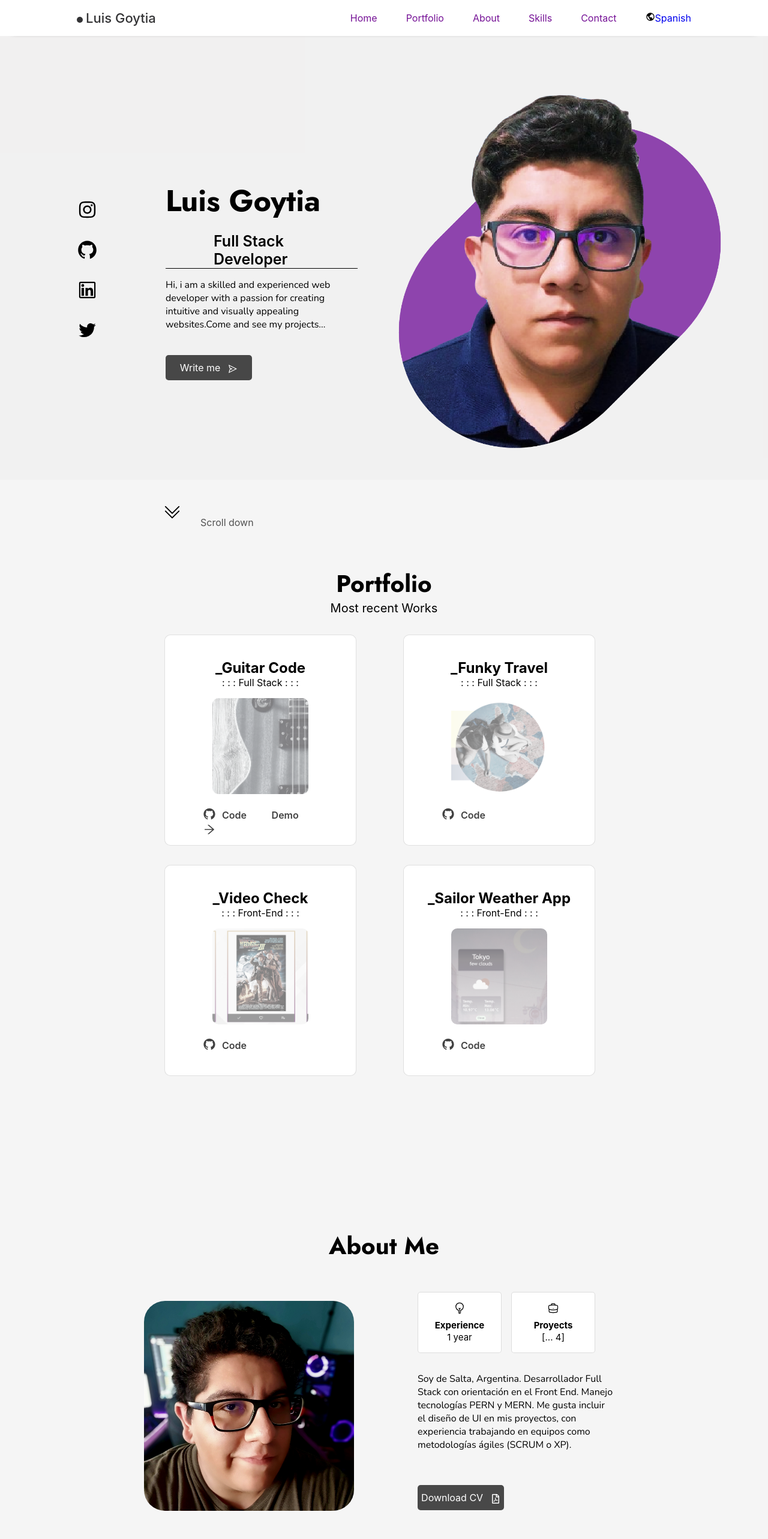
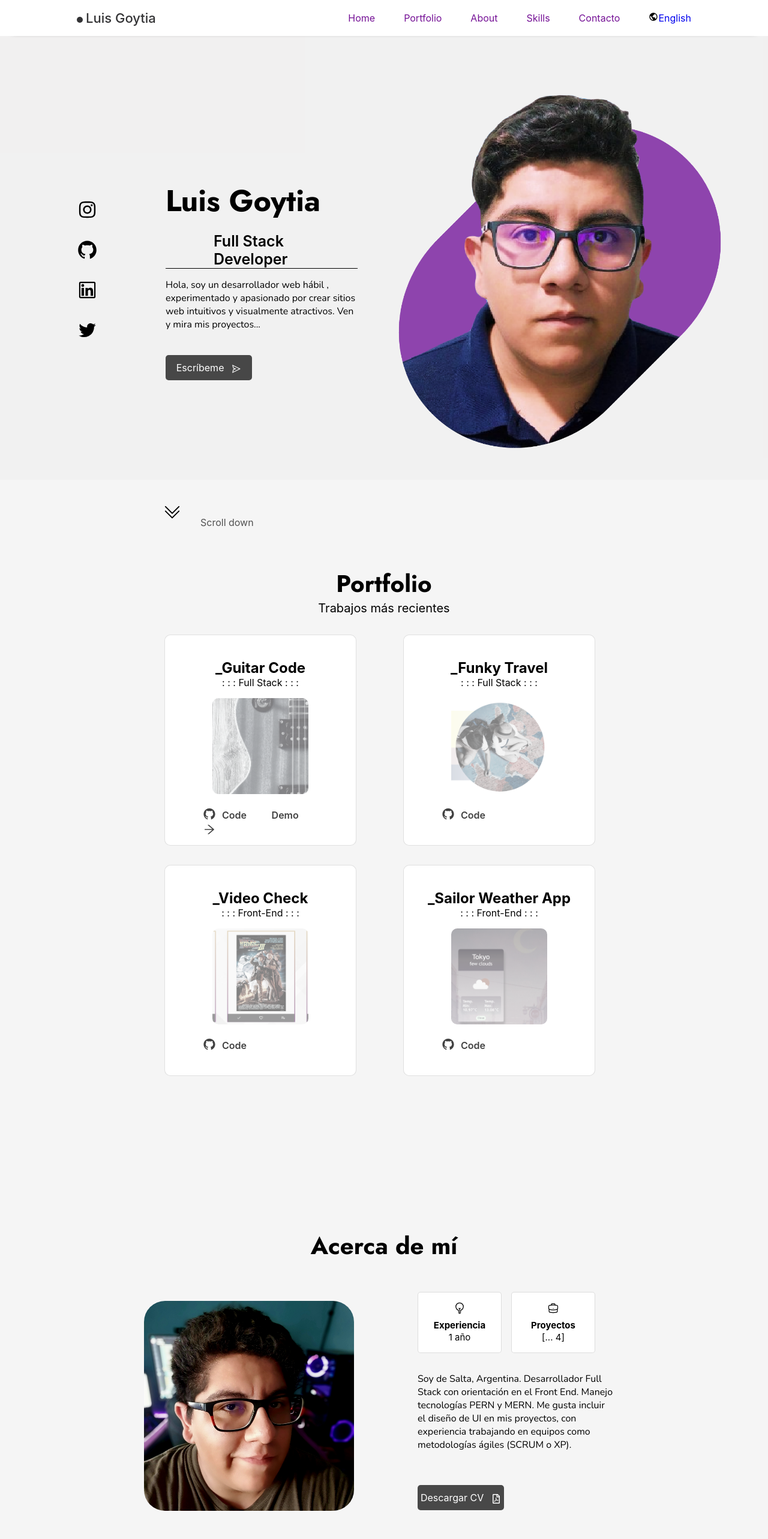
Before and after one commit to Luis-Goytia/Portfolio_Es, a React (Create React App) app: page / in a window 1280 px wide. Shown: the top 2566 px of the page at 60% size. Built offline with nearby package versions, Linux system fonts and the light colour scheme.

Commit message:
Modify/traslate En-Es

```diff
--- a/src/Components/About/About.jsx
+++ b/src/Components/About/About.jsx
@@ -9,7 +9,7 @@ export const About = () => {
   return (
     <section className={Styles.about_section} id="about">
         <div className={Styles.about_title_section}>
-            <h2 className={Styles.section_title}>About Me</h2>
+            <h2 className={Styles.section_title}>Acerca de mí</h2>
         </div>
 
         <div className={Styles.about_container}>
@@ -18,7 +18,7 @@ export const About = () => {
                 <Info />
                 <p className={Styles.about_description}>Soy de Salta, Argentina. Desarrollador Full Stack con orientación en el Front End. Manejo tecnologías PERN y MERN. Me gusta incluir el diseño de UI en mis proyectos, con experiencia trabajando en equipos como metodologías ágiles (SCRUM o XP).</p>
                 <div className={Styles.about_button}>
-                    <a download="" href={CV} className={Styles.about_button_a}>Download CV <FaRegFilePdf className={Styles.about_button_icon}/></a>
+                    <a download="" href={CV} className={Styles.about_button_a}>Descargar CV <FaRegFilePdf className={Styles.about_button_icon}/></a>
                 </div>
             </div>
         </div>
--- a/src/Components/About/Info.jsx
+++ b/src/Components/About/Info.jsx
@@ -7,13 +7,13 @@ export const Info = () => {
     <div className={Styles.about_info_grid}>
         <div className={Styles.about_box}>
             <HiOutlineLightBulb className={Styles.about_info_icon} />
-            <h3 className={Styles.about_info_title}>Experience</h3>
-            <span className={Styles.about_info_subtitle}>1 year</span>
+            <h3 className={Styles.about_info_title}>Experiencia</h3>
+            <span className={Styles.about_info_subtitle}>1 año</span>
         </div>
 
         <div className={Styles.about_box}>
             <HiOutlineBriefcase className={Styles.about_info_icon}/>
-            <h3 className={Styles.about_info_title}>Proyects</h3>
+            <h3 className={Styles.about_info_title}>Proyectos</h3>
             <span className={Styles.about_info_subtitle}>[... 4]</span>
         </div>
     </div>
--- a/src/Components/Contact/Contact.jsx
+++ b/src/Components/Contact/Contact.jsx
@@ -47,13 +47,13 @@ export const Contact = () => {
 
   return (
     <section className={Styles.contact_section} id="contact">
-        <h2 className={Styles.contact_title}>Connect</h2>
-        <h3 className={Styles.contact_subtitle}>It all starts with this step</h3>
+        <h2 className={Styles.contact_title}>Conectemos</h2>
+        <h3 className={Styles.contact_subtitle}>Todo comienza con este paso</h3>
 
 
         <div className={Styles.contact_container_grid}>
             <div className={Styles.contact_content}>
-                <h3 className={Styles.contact_content_title}>: : : If you want to know more about me</h3>
+                <h3 className={Styles.contact_content_title}>: : : Si quieres saber mas de mi</h3>
 
                 <div className={Styles.contact_info}>
                   <div className={Styles.contact_card}>
@@ -86,7 +86,7 @@ export const Contact = () => {
 
                 <form className={Styles.contact_form} ref={form} onSubmit={sendEmail}>
                   <div className={Styles.contact_form_div}>
-                    <label className={Styles.contact_form_tag}>Name</label>
+                    <label className={Styles.contact_form_tag}>Tu Nombre</label>
                     <input
                     type="text"
                     name="user_name"
@@ -106,18 +106,18 @@ export const Contact = () => {
                   </div>
 
                   <div className={Styles.contact_form_div}>
-                    <label className={Styles.contact_form_tag}>Proyect</label>
+                    <label className={Styles.contact_form_tag}>Proyecto</label>
                     <textarea
                     name="message"
                     cols="30"
                     rows="10"
-                    placeholder="Share your project or ideas..."
+                    placeholder="Comparte las ideas del proyecto..."
                     className={Styles.contact_form_area}>
                     </textarea>
                   </div>
 
                   <button className={Styles.contact_send_button}>
-                    Send <AiOutlineSend className={Styles.contact_send_button_icon}/>
+                    Enviar <AiOutlineSend className={Styles.contact_send_button_icon}/>
                   </button>
                 </form>
             </div>
--- a/src/Components/Footer/Footer.jsx
+++ b/src/Components/Footer/Footer.jsx
@@ -1,6 +1,6 @@
 import React from 'react';
 import Styles from "./Footer.module.css";
-import { AiOutlineFacebook, AiOutlineInstagram, AiOutlineLinkedin, AiOutlineTwitter } from "react-icons/ai";
+import { AiOutlineInstagram, AiOutlineLinkedin, AiOutlineTwitter } from "react-icons/ai";
 
 export const Footer = () => {
   return (
@@ -28,7 +28,7 @@ export const Footer = () => {
             <a href="https://www.linkedin.com/in/luis-goytia/" className={Styles.footer_social_icon} target="_blank"><AiOutlineLinkedin /></a>
               </div>
               <br />
-              <h5>Portfolio Designed and Developed by Luis Fernando Goytia Cabezas</h5>
+              <h5>Portfolio diseñado y desarrollado por Luis Fernando Goytia Cabezas</h5>
           </div>
 
       </footer>
--- a/src/Components/Home/Data.jsx
+++ b/src/Components/Home/Data.jsx
@@ -9,11 +9,11 @@ export const Data = () => {
         <div className={Styles.home_subtitle}>
             <h3>Full Stack Developer</h3>
         </div>
-        <p className={Styles.home_presentation}>Hi, i am a skilled and experienced web developer with a passion for creating intuitive and visually appealing websites.Come and see my projects...</p>
+        <p className={Styles.home_presentation}>Hola, soy un desarrollador web hábil , experimentado  y apasionado por crear sitios web intuitivos y visualmente atractivos. Ven y mira mis proyectos...</p>
 
         <div  className={Styles.home_button}>
             <a href="#contact" className={Styles.home_button_a}>
-            Write me
+            Escríbeme
                 <AiOutlineSend className={Styles.home_button_icon}/>
             </a>
         </div>
--- a/src/Components/NavBar/NavBar.jsx
+++ b/src/Components/NavBar/NavBar.jsx
@@ -8,7 +8,7 @@ import {
   AiOutlineClose,
   AiOutlineAppstore,
 } from "react-icons/ai";
-import { BsBriefcase, BsCircleFill } from "react-icons/bs";
+import { BsCircleFill } from "react-icons/bs";
 import { BiWorld } from "react-icons/bi";
 import Styles from "./NavBar.module.css";
 
@@ -66,13 +66,13 @@ export const NavBar = () => {
               <AiOutlineSend className={Styles.nav_menu_icon} />
               <a href="#contact" className={Styles.nav_menu_link}>
                 {" "}
-                Contact
+                Contacto
               </a>
             </li>
             <li className={Styles.nav_menu_item}>
               <div className={Styles.nav_leguaje}>
                 <BiWorld />
-                <a href="#contact">Spanish</a>
+                <a href="#contact">English</a>
               </div>
             </li>
           </ul>
--- a/src/Components/Portfolio/Portfolio.jsx
+++ b/src/Components/Portfolio/Portfolio.jsx
@@ -7,7 +7,7 @@ export const Portfolio = () => {
   return (
     <section className={Styles.portfolio_section} id="portfolio">
         <h2 className={Styles.portfolio_title}>Portfolio</h2>
-        <h3 className={Styles.portfolio_subtitle}>Most recent Works</h3>
+        <h3 className={Styles.portfolio_subtitle}>Trabajos más recientes</h3>
 
         <div className={Styles.portfolio_container_grid}>
             <Cards />
--- a/src/Components/Skills/Learning.jsx
+++ b/src/Components/Skills/Learning.jsx
@@ -5,7 +5,7 @@ import Styles from "./Skills.module.css";
 export const Learning = () => {
   return (
     <div className={Styles.skills_content}>
-      <h3 className={Styles.skills_title}>: : Learning : :</h3>
+      <h3 className={Styles.skills_title}>: : Aprendiendo : :</h3>
 
       <div className={Styles.skills_box}>
         <div className={Styles.skills_group}>
--- a/src/Components/Skills/Skills.jsx
+++ b/src/Components/Skills/Skills.jsx
@@ -9,7 +9,7 @@ export const Skills = () => {
   return (
     <section className={Styles.skills_section} id="skills">
       <h2 className={Styles.skills_title_gral}>Skills</h2>
-      <h3 className={Styles.skills_subtitle_gral}>Technical Skills</h3>
+      <h3 className={Styles.skills_subtitle_gral}>Habilidades Técnicas</h3>
 
       <div className={Styles.skills_container_grid}>
         <Back />
```
